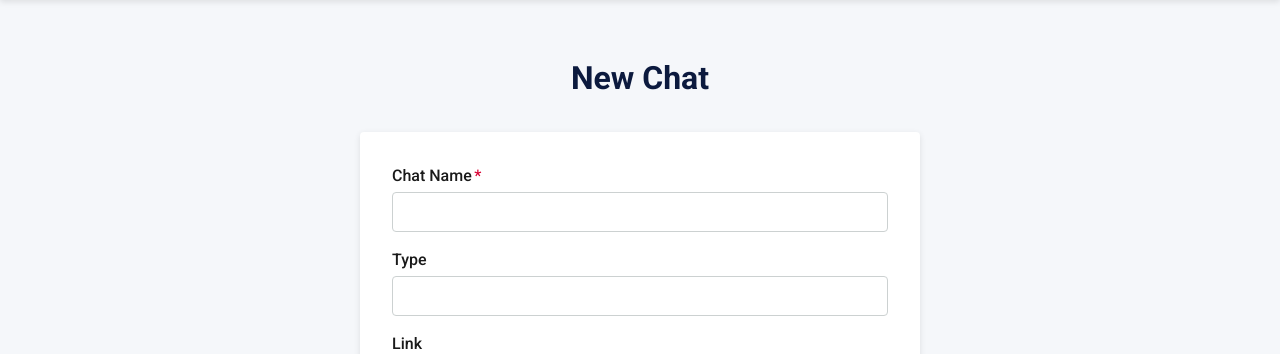
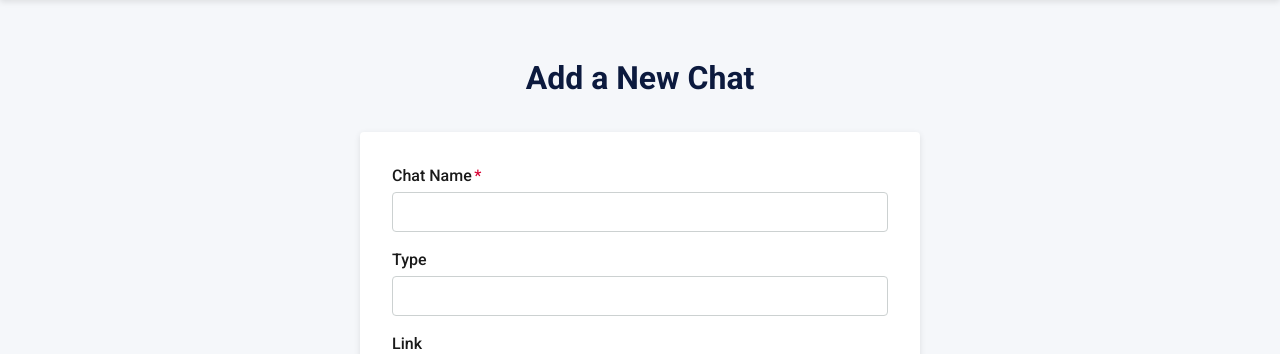
Before and after one commit to rheni9/arcanum-app, a Flask app: page /chats/new in a window 1280 px wide. Shown: the part 66-420 px from the top of the page. Run offline with Flask 3, Linux system fonts and the light colour scheme; the visitor is signed in with stand-in values (Sample User, id 1); parts of the project's set-up code (start-up, migrations or seed data) failed here and were passed over; some libraries are stand-ins or nearby versions.

Commit message:
Update chat form title

```diff
--- a/app/templates/chats/form.html
+++ b/app/templates/chats/form.html
@@ -13,7 +13,7 @@
 {% block content %}
   <div class="content-area">
     <section class="section">
-      <h1 class="section-title">{{ _('Edit Chat') if is_edit else _('New Chat') }}</h1>
+      <h1 class="section-title">{{ _('Edit Chat') if is_edit else _('Add a New Chat') }}</h1>
 
       {# === Form Container === #}
       <div class="form-container wide-form">
```
